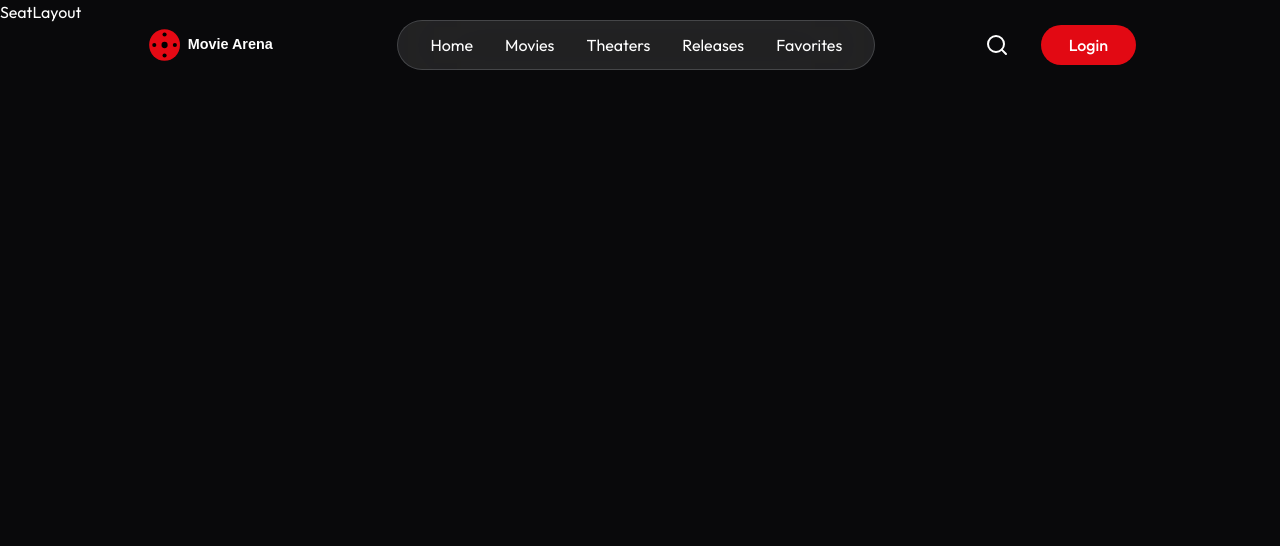
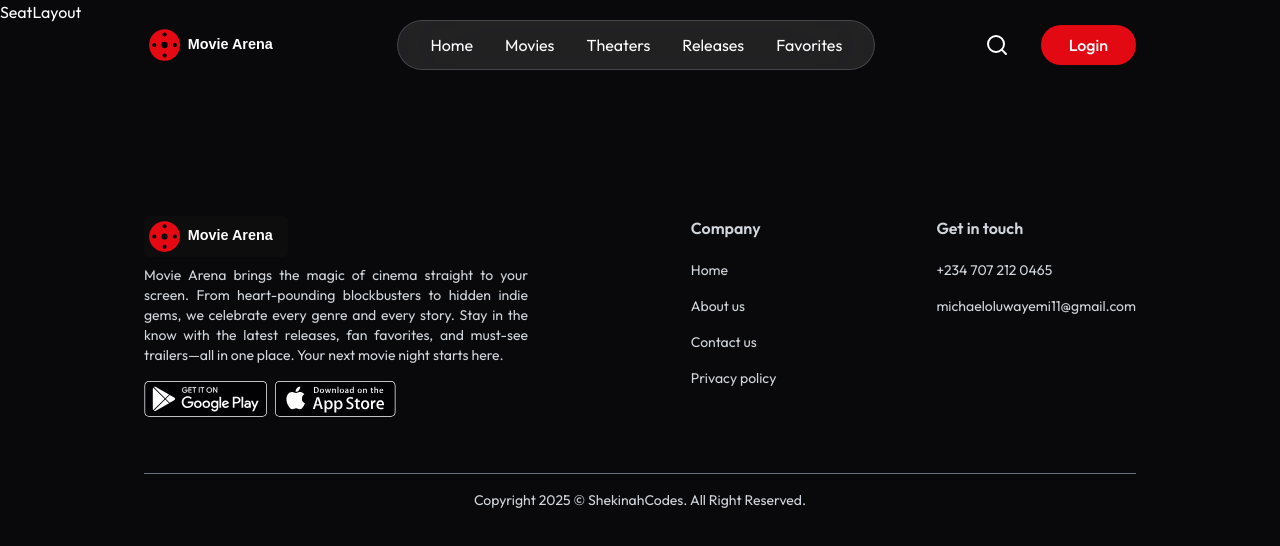
Before and after one commit to i-am-Shekinah/movie-arena, a React (Vite) app in the folder client/: page /seat-layout in a window 1280 px wide. Shown: the top 546 px of the page. Built offline with nearby package versions, Linux system fonts and the light colour scheme; no server answers.

Commit message:
feat: complete homepage
- Completed the homepage implementation
- Added animate on scroll effects for improved UX
- Implemented the footer with prebuiltui.com
- Updated the README.md file

```diff
--- a/client/package.json
+++ b/client/package.json
@@ -12,6 +12,8 @@
   "dependencies": {
     "@clerk/clerk-react": "^5.32.0",
     "@tailwindcss/vite": "^4.1.10",
+    "@types/aos": "^3.0.7",
+    "aos": "^2.3.4",
     "lucide-react": "^0.522.0",
     "react": "^19.1.0",
     "react-dom": "^19.1.0",
--- a/client/src/App.tsx
+++ b/client/src/App.tsx
@@ -1,5 +1,8 @@
-import React from 'react';
+import 'aos/dist/aos.css';
 
+import React, { useEffect } from 'react';
+
+import AOS from 'aos';
 import { Toaster } from 'react-hot-toast';
 import {
   Route,
@@ -19,6 +22,13 @@
 const App = () => {
   const isAdminRoute: boolean = useLocation().pathname.startsWith("/admin");
 
+  useEffect(() => {
+    AOS.init({
+      duration: 1000,
+      once: true,
+    });
+  }, []);
+
   return (
     <>
       <Toaster />
--- a/client/src/components/layout/Footer.tsx
+++ b/client/src/components/layout/Footer.tsx
@@ -1,7 +1,100 @@
-import React from "react";
+import React from 'react';
+
+import { Link } from 'react-router-dom';
+
+import { assets } from '../../assets/assets';
 
 const Footer = () => {
-  return <div></div>;
+  return (
+    <footer
+      data-aos="fade-up"
+      data-aos-duration="800"
+      data-aos-delay="350"
+      className="px-6 pt-8 md:px-16 lg:px-36 mt-40 w-full text-gray-300"
+    >
+      <div className="flex flex-col md:flex-row justify-between w-full gap-10 border-b border-gray-500 pb-14">
+        <div className="md:max-w-96">
+          <img className="w-36 h-auto" src={assets.logo} alt="logo" />
+          <p className="mt-2 text-sm text-justify">
+            Movie Arena brings the magic of cinema straight to your screen. From
+            heart-pounding blockbusters to hidden indie gems, we celebrate every
+            genre and every story. Stay in the know with the latest releases,
+            fan favorites, and must-see trailers—all in one place. Your next
+            movie night starts here.
+          </p>
+
+          {/* app stores download */}
+          <div className="flex items-center gap-2 mt-4">
+            <img
+              src={assets.googlePlay}
+              alt="google play"
+              className="h-9 w-auto rounded"
+            />
+            <img
+              src={assets.appStore}
+              alt="app store"
+              className="h-9 w-auto rounded"
+            />
+          </div>
+        </div>
+        <div className="flex-1 flex items-start md:justify-end gap-20 md:gap-40">
+          <div>
+            <h2 className="font-semibold mb-5">Company</h2>
+            <div className="text-sm space-y-4 flex flex-col">
+              <Link
+                to="/"
+                className="hover:opacity-75 transition-opacity duration-300 ease-in-out"
+              >
+                Home
+              </Link>
+              <Link
+                to="/"
+                className="hover:opacity-75 transition-opacity duration-300 ease-in-out"
+              >
+                About us
+              </Link>
+              <Link
+                to="/"
+                className="hover:opacity-75 transition-opacity duration-300 ease-in-out"
+              >
+                Contact us
+              </Link>
+              <Link
+                to="/"
+                className="hover:opacity-75 transition-opacity duration-300 ease-in-out"
+              >
+                Privacy policy
+              </Link>
+            </div>
+          </div>
+          <div>
+            <h2 className="font-semibold mb-5">Get in touch</h2>
+            <div className="text-sm space-y-4 flex flex-col">
+              <a
+                href="tel:+2347072120465"
+                className="hover:opacity-75 transition-opacity duration-300 ease-in-out"
+              >
+                +234 707 212 0465
+              </a>
+              <a
+                href="mailto:michaeloluwayemi11@gmail.com"
+                className="hover:opacity-75"
+                transition-opacity
+                duration-100
+                ease-in-ou3
+              >
+                michaeloluwayemi11@gmail.com
+              </a>
+            </div>
+          </div>
+        </div>
+      </div>
+      <p className="pt-4 text-center text-sm pb-5">
+        Copyright {new Date().getFullYear()} © ShekinahCodes. All Right
+        Reserved.
+      </p>
+    </footer>
+  );
 };
 
 export default Footer;
--- a/client/src/components/section/FeaturedMoviesSection.tsx
+++ b/client/src/components/section/FeaturedMoviesSection.tsx
@@ -14,8 +14,16 @@
       {/* header of the section */}
       <div className="relative flex items-center justify-between">
         <BlurCircle top="-80px" right="-100px" />
-        <p className="text-white font-semibold">Now Showing </p>
+        <h2
+          data-aos="fade-up"
+          data-aos-delay="150"
+          className="text-white font-semibold"
+        >
+          Now Showing{" "}
+        </h2>
         <button
+          data-aos="fade-up"
+          data-aos-delay="150"
           onClick={() => navigate("/movies")}
           className="flex group items-center gap-1 text-gray-300 text-sm cursor-pointer"
         >
@@ -33,7 +41,11 @@
       </div>
 
       {/* show more btn */}
-      <div className="flex justify-center mt-20">
+      <div
+        data-aos="fade-up"
+        data-aos-delay="350"
+        className="flex justify-center mt-20"
+      >
         <button
           onClick={() => {
             navigate("/movies");
--- a/client/src/components/section/HeroSection.tsx
+++ b/client/src/components/section/HeroSection.tsx
@@ -15,16 +15,29 @@
   return (
     <div className="flex flex-col items-start justify-center gap-4 px-6 md:px-16 lg:px-36 bg-[url('/backgroundImage.png')] bg-cover bg-center h-screen ">
       <img
+        data-aos="fade-up"
+        data-aos-delay="150"
+        data-aos-duration="800"
         src={assets.marvelLogo}
         alt="Marvel Logo"
         className="max-h-11 lg:h-11 mt-20"
       />
 
-      <h1 className="text-5xl md:text-[70px] md:leading-18 font-semibold max-w-110">
+      <h1
+        data-aos="fade-up"
+        data-aos-delay="150"
+        data-aos-duration="800"
+        className="text-5xl md:text-[70px] md:leading-18 font-semibold max-w-110"
+      >
         Guardians <br /> of the Galaxy
       </h1>
 
-      <div className="flex items-center gap-4 text-gray-300">
+      {/* genre + + release year + runtime */}
+      <div
+        data-aos="fade-up"
+        data-aos-delay="350"
+        className="flex items-center gap-4 text-gray-300"
+      >
         <span>Action | Adventure | Sci-Fi</span>
         <div className="flex items-center gap-1">
           <CalendarIcon className="w-4.5 h-4.5" />
@@ -35,12 +48,22 @@
           2h 8m
         </div>
       </div>
-      <p className="max-w-md text-gray-300">
+
+      {/* desc */}
+      <p
+        data-aos="fade-up"
+        data-aos-delay="550"
+        className="max-w-md text-gray-300"
+      >
         In a post-apocalyptic world where cities ride on wheels and consume each
         other to survive, two people meet in London and try to stop a
         conspiracy.
       </p>
+
+      {/* btn */}
       <button
+        data-aos="fade-up"
+        data-aos-delay="750"
         onClick={() => {
           navigate("/movies");
         }}
--- /dev/null
+++ b/client/src/components/section/TrailersSection.tsx
@@ -0,0 +1,65 @@
+import React, { useState } from 'react';
+
+import { PlayCircleIcon } from 'lucide-react';
+import ReactPlayer from 'react-player';
+
+import {
+  dummyTrailers,
+  type TrailerType,
+} from '../../assets/assets';
+import BlurCircle from '../ui/BlurCircle';
+
+const Trailers = () => {
+  const [currentTrailer, setCurrentTrailer] = useState<TrailerType>(
+    dummyTrailers[0]
+  );
+  const [playing, setPlaying] = useState<boolean>(true);
+
+  return (
+    <div className="px-6 md:px-16 lg:px-24 xl:px-44 py-20 overflow-hidden">
+      <h2 className="text-gray-300 font-medium text-lg max-w-[960px] mx-auto">
+        Trailers
+      </h2>
+
+      <div className="relative mt-6">
+        <BlurCircle top="-100px" right="-100px" />
+        <ReactPlayer
+          data-aos="fade-up"
+          url={currentTrailer.videoUrl}
+          controls={true}
+          playing={playing}
+          className="mx-auto max-w-full"
+          width="960px"
+          height="540px"
+        />
+      </div>
+
+      <div className="group grid grid-cols-4 gap-4 md:gap-8 mt-8 max-w-3xl mx-auto">
+        {dummyTrailers.map((trailer) => (
+          <div
+            key={trailer.image}
+            onClick={() => {
+              setCurrentTrailer(trailer);
+              setPlaying(true);
+            }}
+            className="relative group-hover:not-hover:opacity-50 hover:-translate-y-1 duration-300 transition max-md:h-60 cursor-pointer"
+          >
+            <img
+              data-aos="fade-up"
+              data-aos-delay="150"
+              src={trailer.image}
+              alt="trailer"
+              className="rounded-lg w-full h-full object-cover brightness-75"
+            />
+            <PlayCircleIcon
+              strokeWidth={1.6}
+              className="absolute top-1/2 left-1/2 size-5 md:size-8 transform -translate-x-1/2 -translate-y-1/2"
+            />
+          </div>
+        ))}
+      </div>
+    </div>
+  );
+};
+
+export default Trailers;
--- a/client/src/components/ui/BlurCircle.tsx
+++ b/client/src/components/ui/BlurCircle.tsx
@@ -1,4 +1,4 @@
-import React from "react";
+import React from 'react';
 
 interface BlurCircleProps {
   top?: string;
@@ -15,6 +15,8 @@
 }) => {
   return (
     <div
+      data-aos="fade-left"
+      data-aos-delay="150"
       className="absolute -z-50 h-56 w-56 aspect-square rounded-full bg-primary/30 blur-3xl"
       style={{ top: top, left: left, right: right, bottom: bottom }}
     ></div>
--- a/client/src/pages/Home.tsx
+++ b/client/src/pages/Home.tsx
@@ -2,12 +2,14 @@
 
 import FeaturedMoviesSection from '../components/section/FeaturedMoviesSection';
 import HeroSection from '../components/section/HeroSection';
+import TrailersSection from '../components/section/TrailersSection';
 
 const Home = () => {
   return (
     <>
       <HeroSection />
       <FeaturedMoviesSection />
+      <TrailersSection />
     </>
   );
 };
```
Also changed, not shown: client/src/components/ui/MovieCard.tsx (+27 -5 lines), 2 other files (tests, documents, lock files or other folders).
